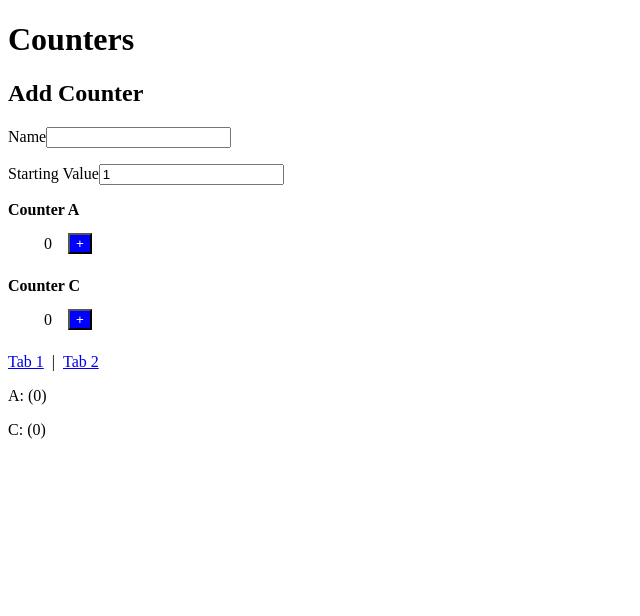
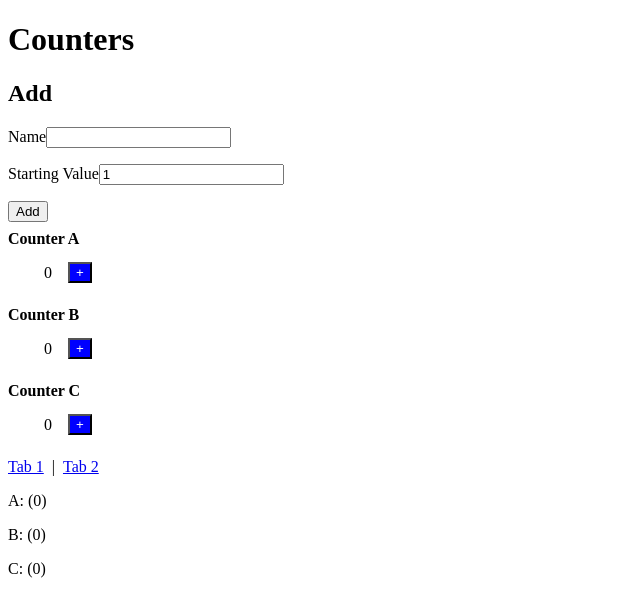
Before and after one commit to nickassembly/react-vite, a React (Vite) app: page / in a window 1280 px wide. Shown: the top 616 px of the page, without its empty margins (0-640 px from the left). Built offline with nearby package versions, Linux system fonts and the light colour scheme.

Commit message:
added form element wrapper

```diff
--- a/src/App.jsx
+++ b/src/App.jsx
@@ -11,7 +11,7 @@ import './App.css'
 function App() {
     const [counterData, counterDispatch] = useReducer(counterReducer, [
         new CounterObj(1, { longName: 'Counter A', shortName: 'A' }, 1, 0),
-        new CounterObj(2, { longName: 'Counter B', shortName: 'B' }, 2, 0),
+        new CounterObj(2, { longName: 'Counter B', shortName: 'B' }, 1, 0),
         new CounterObj(3, { longName: 'Counter C', shortName: 'C' }, 1, 0)
     ]);
 
--- a/src/components/AddCounter.jsx
+++ b/src/components/AddCounter.jsx
@@ -1,15 +1,41 @@
+import { useState } from "react";
+
+
 export function AddCounter() {
+
+    const [counterName, setCounterName] = useState('');
+    const [startingValue, setStartingValue] = useState(1);
+
+    const handleSubmit = (event) => {
+        event.preventDefault();
+
+        console.log(counterName);
+        console.log(startingValue);
+
+        const form = event.target;
+        const formData = new FormData(form);
+        console.log(...formData);
+
+        const formJson = Object.fromEntries(formData.entries());
+        console.log(formJson);
+    }
+
+    // Textarea next
+
     return (
         <>
-            <h2>Add Counter</h2>
-            <p>
-                <label htrmlFor="counterName">Name</label>
-                <input type="text" id="counterName" />
-            </p>
-            <p>
-                <label htrmlFor="startingValue">Starting Value</label>
-                <input defaultValue="1" type="number" id="startingValue" />
-            </p>
+            <form method="post" onSubmit={handleSubmit}>
+                <h2>Add {counterName} </h2>
+                <p>
+                    <label htmlFor="counterName">Name</label>
+                    <input type="text" value={counterName} id="counterName" name="counterName" onChange={(event) => {setCounterName(event.target.value)}}/>
+                </p>
+                <p>
+                    <label htmlFor="startingValue">Starting Value</label>
+                    <input value={startingValue} type="number" id="startingValue" name="startingValue" onChange={(event) => {setStartingValue(event.target.value)}} />
+                </p>
+                <button type="submit">Add</button>
+            </form>
         </>
     )
 }
```
Also changed, not shown: src/components/Counter.jsx (+0 -17 lines).
